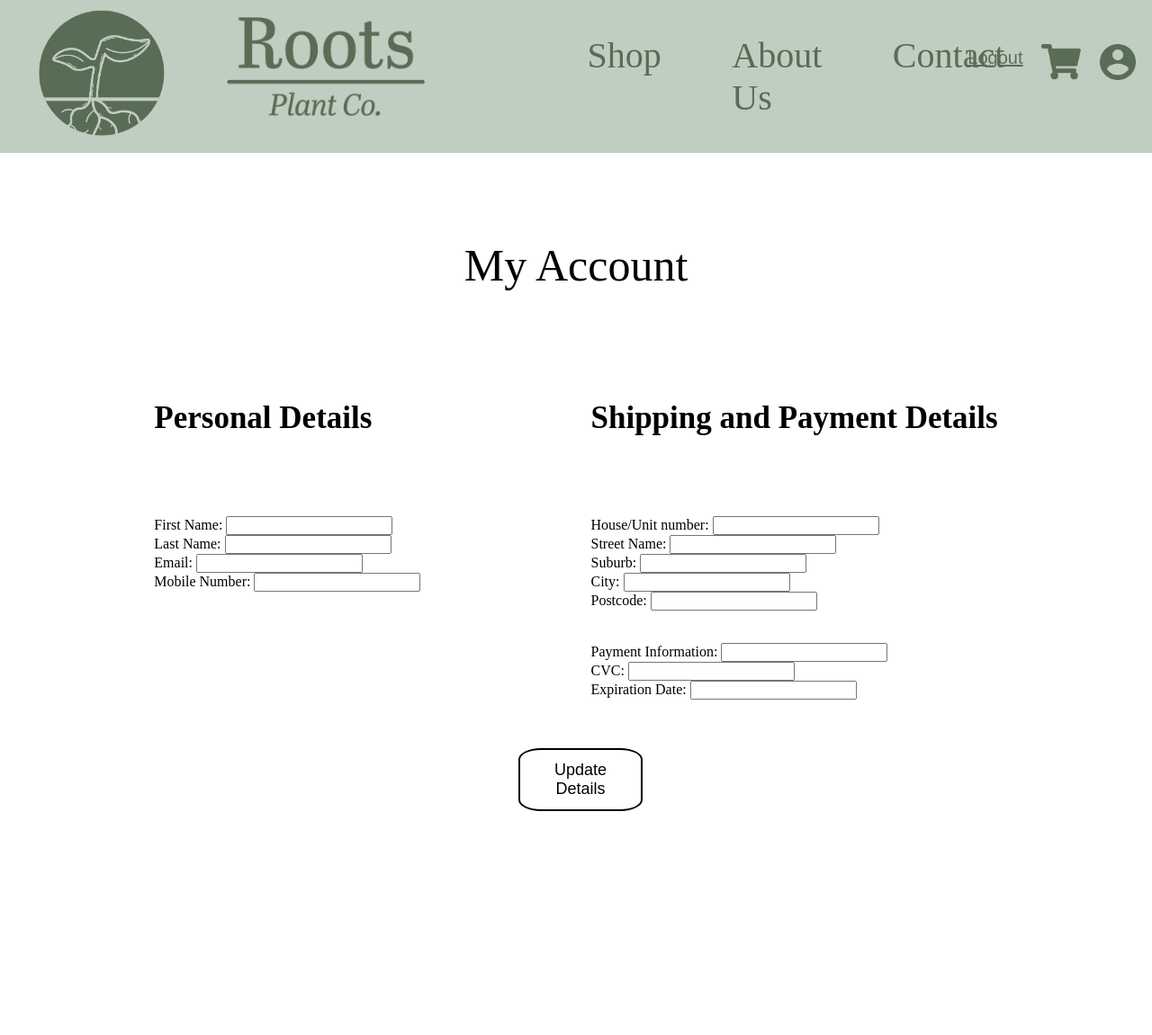
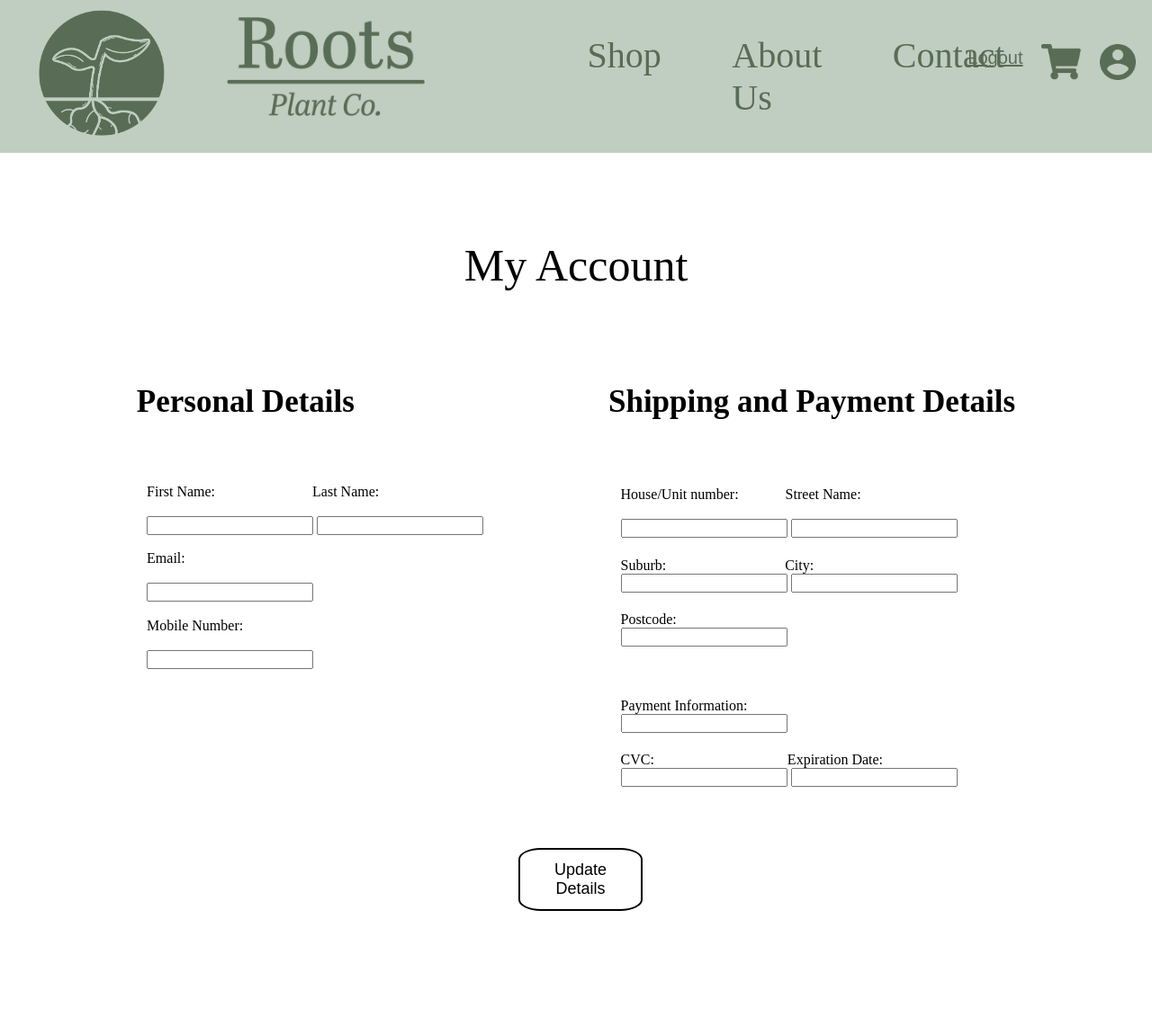
Before and after one commit to jesssssssssssss/plantpractise, a Flask app: page /editAccountDetails in a window 1280 px wide. Shown: the top 1151 px of the page at 90% size. Run offline with Flask 3, Linux system fonts and the light colour scheme; a user stored in the database is signed in; some libraries are stand-ins or nearby versions; some web fonts are replaced.

Commit message:
Account details page mostly styled

```diff
--- a/1Plant Website/Plant Website/Website/static/css/accountDetails.css
+++ b/1Plant Website/Plant Website/Website/static/css/accountDetails.css
@@ -13,7 +13,6 @@
 }
 
 .personalDetailsFlex{
-
 
     margin-left: 6%;
 }
@@ -43,3 +42,25 @@
     font-size: large;
 
 }
+
+.errormsg {
+
+    color: rgba(231, 0, 0, 0.692);
+    display: flex;
+    justify-content: center;
+}
+
+.detailsFlexItem{
+
+    margin:3%;
+}
+
+.detailsFlexLabel{
+
+    margin-top:5%;
+    margin-bottom:0%;
+}
+
+.nameInput{
+    display: flex;
+}
--- a/1Plant Website/Plant Website/Website/templates/editAccountDetails.html
+++ b/1Plant Website/Plant Website/Website/templates/editAccountDetails.html
@@ -7,15 +7,10 @@
     <meta name ="viewport" content="width-device-width, initial-scale=1"/>
     <link rel="stylesheet" href="{{ url_for('static', filename='css/accountDetails.css') }}">
 </head>
+
 <body>
-    <form method="POST" action="{{ url_for('views.editAccountDetails') }}">
-        <br><br><br><br><br><br><br><br><br><br><br><br>
-        <h3  align="center" class="myAccountHeading">My Account</h3><br><br>
-
-        <div class="detailsFlex">
-            <div class="personalDetailsFlex">
-        <h3 align="left" class="detailsHeading">Personal Details</h3><br><br><br>
-
+    <form method="POST" action="{{ url_for('views.editAccountDetails') }}"> <br><br><br><br><br><br><br><br><br><br><br><br>
+        <div  class="errormsg" >
             {% with messages = get_flashed_messages(with_categories=true) %}
             {% if messages %}
                 <ul>
@@ -25,51 +20,64 @@
                 </ul>
             {% endif %}
             {% endwith %}
+        </div>
 
-            <label for="firstName">First Name:</label>
-            <input type="text" id="firstName" name="firstName" value="{{ user.AccountDetails.firstName }}" required/><br>
+        <h3  align="center" class="myAccountHeading">My Account</h3><br>
+        <div class="detailsFlex">
+            <div class="personalDetailsFlex">
+                <h3 align="left" class="detailsHeading">Personal Details</h3><br>
+                <div class="detailsFlexItem">
+                    <div class="detailsFlexLabel"><label for="firstName">First Name:</label>&nbsp&nbsp&nbsp&nbsp&nbsp&nbsp&nbsp&nbsp&nbsp&nbsp&nbsp&nbsp&nbsp&nbsp&nbsp&nbsp&nbsp&nbsp&nbsp&nbsp&nbsp&nbsp&nbsp&nbsp&nbsp&nbsp&nbsp<label for="lastName">Last Name:</label></div><br>
+                    <div class="nameInput">
+                        <input type="text" id="firstName" name="firstName" value="{{ user.AccountDetails.firstName }}" required/>&nbsp
+                        <input type="text" id="lastName" name="lastName" value="{{ user.AccountDetails.lastName }}"/><br>
+                    </div>
+                </div>
 
-            <label for="lastName">Last Name:</label>
-            <input type="text" id="lastName" name="lastName" value="{{ user.AccountDetails.lastName }}"/><br>
+                <div class="detailsFlexItem">
+                    <div class="detailsFlexLabel"><label for="email">Email:</label></div><br>
+                    <input type="email" id="email" name="email" value="{{ user.AccountDetails.email }}" required/><br>
+                </div>
 
-            <label for="email">Email:</label>
-            <input type="email" id="email" name="email" value="{{ user.AccountDetails.email }}" required/><br>
+                <div class="detailsFlexItem">
+                    <div class="detailsFlexLabel"> <label for="mobileNo">Mobile Number:</label></div><br>
+                    <input type="text" id="mobileNo" name="mobileNo" value="{{ user.AccountDetails.mobileNo }}"/><br>
+                </div>
+            </div>
+
+            <div class="shippingPaymentFlex">
+                <h3 class="detailsHeading">Shipping and Payment Details</h3><br>
+                <div class="detailsFlexItem">
+                    <div class="detailsFlexLabel"><label for="addressHouseNo">House/Unit number:</label>&nbsp&nbsp&nbsp&nbsp&nbsp&nbsp&nbsp&nbsp&nbsp&nbsp&nbsp&nbsp&nbsp<label for="addressStreetName">Street Name:</label></div><br>
+                    <input type="text" id="addressHouseNo" name="addressHouseNo" value="{{ user.AccountDetails.addressHouseNo }}"/>
+                    <input type="text" id="addressStreetName" name="addressStreetName" value="{{ user.AccountDetails.addressStreetName }}"/>
+                </div>
+
+                <div class="detailsFlexItem">
+                    <div class="detailsFlexLabel"><label for="addressSuburb">Suburb:</label>&nbsp&nbsp&nbsp&nbsp&nbsp&nbsp&nbsp&nbsp&nbsp&nbsp&nbsp&nbsp&nbsp&nbsp&nbsp&nbsp&nbsp&nbsp&nbsp&nbsp&nbsp&nbsp&nbsp&nbsp&nbsp&nbsp&nbsp&nbsp&nbsp&nbsp&nbsp&nbsp&nbsp<label for="addressCity">City:</label></div>
+                    <input type="text" id="addressSuburb" name="addressSuburb" value="{{ user.AccountDetails.addressSuburb }}">
+                    <input type="text" id="addressCity" name="addressCity" value="{{ user.AccountDetails.addressCity }}"><br>
+                </div>
 
 
-            <label for="mobileNo">Mobile Number:</label>
-            <input type="text" id="mobileNo" name="mobileNo" value="{{ user.AccountDetails.mobileNo }}"/><br>
-            <br><br>
+                <div class="detailsFlexItem">
+                    <div class="detailsFlexLabel"><label for="addressPostCode">Postcode:</label></div>
+                    <input type="text" id="addressPostCode" name="addressPostCode" value="{{ user.AccountDetails.addressPostCode }}"><br><br><br>
                 </div>
-        <div class="shippingPaymentFlex">
-        <h3 class="detailsHeading">Shipping and Payment Details</h3><br><br><br>
 
-            <label for="addressHouseNo">House/Unit number:</label>
-            <input type="text" id="addressHouseNo" name="addressHouseNo" value="{{ user.AccountDetails.addressHouseNo }}"/><br>
-
-            <label for="addressStreetName">Street Name:</label>
-            <input type="text" id="addressStreetName" name="addressStreetName" value="{{ user.AccountDetails.addressStreetName }}"/><br>
-
-            <label for="addressSuburb">Suburb:</label>
-            <input type="text" id="addressSuburb" name="addressSuburb" value="{{ user.AccountDetails.addressSuburb }}"><br>
-
-            <label for="addressCity">City:</label>
-            <input type="text" id="addressCity" name="addressCity" value="{{ user.AccountDetails.addressCity }}"><br>
-
-            <label for="addressPostCode">Postcode:</label>
-            <input type="text" id="addressPostCode" name="addressPostCode" value="{{ user.AccountDetails.addressPostCode }}"><br><br><br>
-
-            <label for="paymentCardNo">Payment Information:</label>
+                <div class="detailsFlexItem">
+                    <div class="detailsFlexLabel"><label for="paymentCardNo">Payment Information:</label></div>
                     <input type="text" id="paymentCardNo" name="paymentCardNo" value="{{ user.AccountDetails.paymentCardNo }}"><br>
-
-            <label for="paymentCardCvc">CVC:</label>
-            <input type="text" id="paymentCardCvc" name="paymentCardCvc" value="{{ user.AccountDetails.paymentCardCvc }}"><br>
-
-            <label for="paymentCardExp">Expiration Date:</label>
+                </div>
+                    <div class="detailsFlexItem">
+                        <div class="detailsFlexLabel"><label for="paymentCardCvc">CVC:</label>&nbsp&nbsp&nbsp&nbsp&nbsp&nbsp&nbsp&nbsp&nbsp&nbsp&nbsp&nbsp&nbsp&nbsp&nbsp&nbsp&nbsp&nbsp&nbsp&nbsp&nbsp&nbsp&nbsp&nbsp&nbsp&nbsp&nbsp&nbsp&nbsp&nbsp&nbsp&nbsp&nbsp&nbsp&nbsp&nbsp&nbsp<label for="paymentCardExp">Expiration Date:</label></div>
+                    <input type="text" id="paymentCardCvc" name="paymentCardCvc" value="{{ user.AccountDetails.paymentCardCvc }}">
                     <input type="text" id="paymentCardExp" name="paymentCardExp" value="{{ user.AccountDetails.paymentCardExp }}"><br><br><br>
                 </div>
             </div>
+        </div>
+        <br>
 
-        <br>
         <button type="submit" align="center" class="editButton">Update Details</button>
 
     </form>
--- a/1Plant Website/Plant Website/Website/views.py
+++ b/1Plant Website/Plant Website/Website/views.py
@@ -121,9 +121,7 @@ def editAccountDetails():
             elif not is_valid_address:
                 flash(addresserrormsg, category='error')
                 return redirect(url_for('views.editAccountDetails'))
-            # ^
-            # NOT CURRENTLY WORKING AS INTENDED - STILL WORKING ON VALIDATING COMPLETE ADDRESS/PAYMENT INPUT
-            # v
+
             elif not is_valid_payment:
                 flash(paymenterrormsg, category='error')
                 return redirect(url_for('views.editAccountDetails'))
```
Also changed, not shown: 1Plant Website/Plant Website/Website/templates/completeEdit.html (added, +7 -0 lines), 1Plant Website/Plant Website/Website/database.db, 1Plant Website/Plant Website/Website/static/cartIcon.jpg (added), 1Plant Website/Plant Website/Website/static/logo.png (added). Lines whose indentation alone changed are shown as unchanged.
